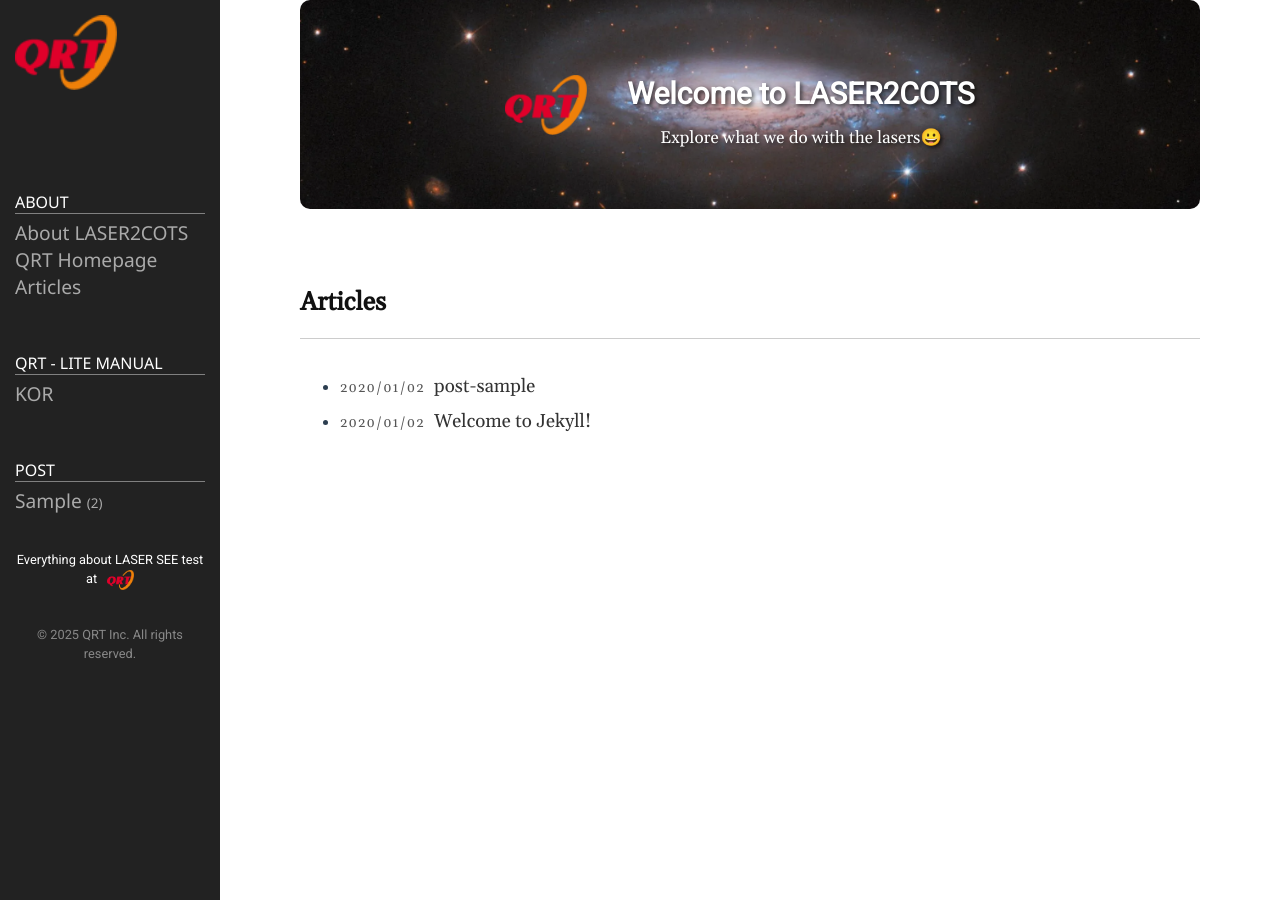
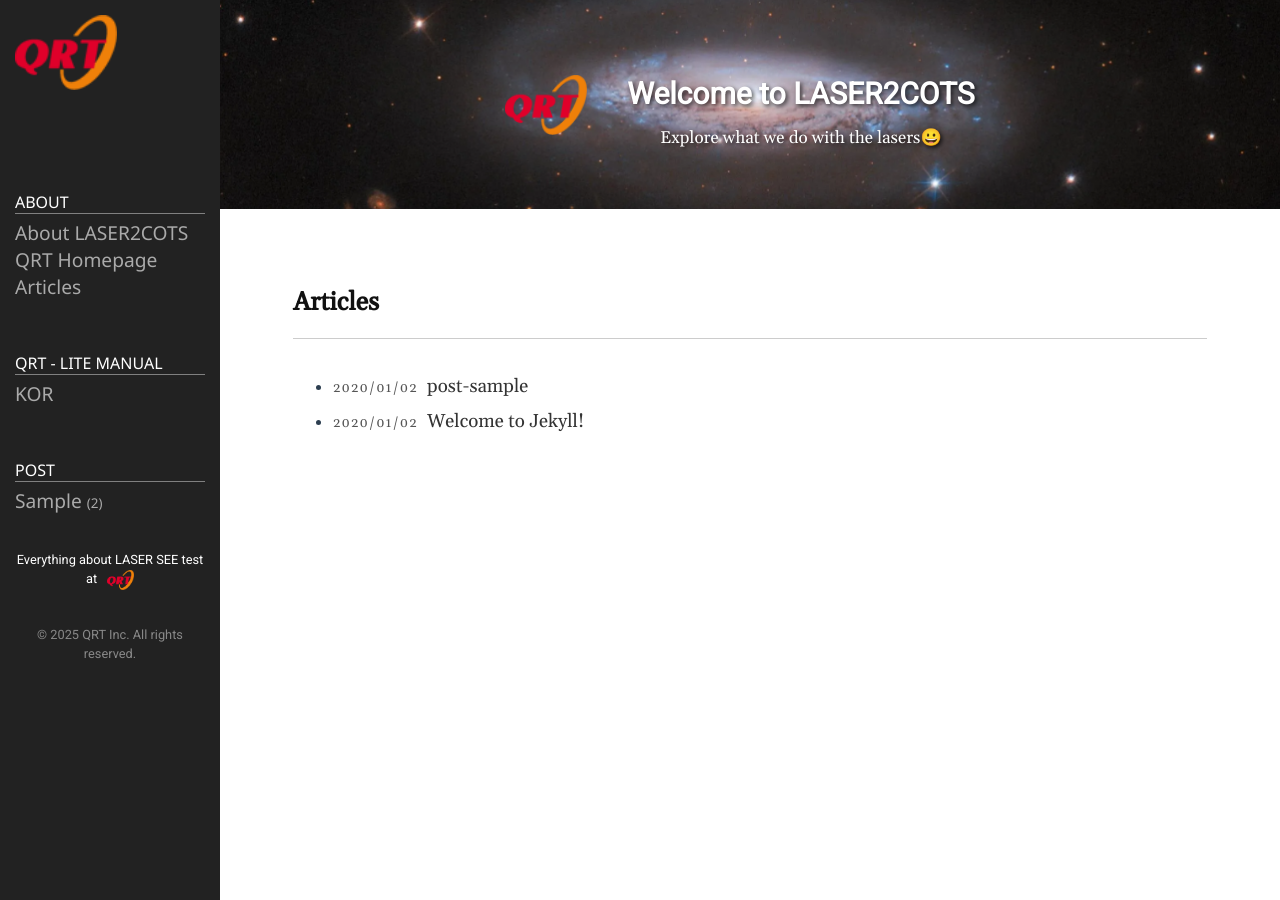
Before and after one commit to q-rad/q-rad.github.io, a Jekyll site: the page built from index.md, in a window 1280 px wide. Built offline with Jekyll 4.4.1, drawn with Linux system fonts in a browser that asks for light colours.

Commit message:
꽉찬 배너

```diff
--- a/_includes/default.html
+++ b/_includes/default.html
@@ -1,7 +1,9 @@
 <!DOCTYPE html>
-<html lang="{{ page.lang | default: site.lang | default: "en" }}">
+<html lang="{{ page.lang | default: site.lang | default: 'en' }}">
   {%- include head.html -%}
-  <style>@import url(/public/css/syntax/{{ site.highlighter-theme }}.css);</style>
+  <style>
+	@import url("/public/css/syntax/{{ site.highlighter-theme }}.css");
+  </style>
   <title>{{ site.title }}</title>
   <!-- <link href="/public/css/bootstrap.min.css" rel="stylesheet"> -->
 
--- a/_includes/home.html
+++ b/_includes/home.html
@@ -1,14 +1,34 @@
+
+
 <article class="post">
 
-  <div class="welcome-section" style="display: flex; align-items: center; justify-content: center; margin-bottom: 20px;
-    background-image: url('{{ "/assets/space-background.png" | relative_url }}');
+  {% assign background_image = "/assets/space-background.png" %}
+  <style>
+    article {
+      padding: 0 0% 0;
+      font-size: 17px;
+      margin-bottom: 100px;
+      line-height: 1.9;
+    }
+    .content {
+      /*margin-left: 180px;*/
+      flex: 1 1 auto;
+      padding: 0px 0px;
+    }
+
+  </style>
+
+  <div class="welcome-section" style="display: flex; align-items: center;
+    justify-content: center;
+    margin-bottom: 20px;
     background-size: cover;
     background-position: center;
     padding: 40px 20px;
     color: white;
     text-shadow: 2px 2px 4px rgba(0,0,0,0.7);
-    border-radius: 10px;">
-
+    border-radius: 0px;
+    background-image: url('{{ background_image| relative_url }}');"
+    >
 
 
     <!-- 첫 번째 로고 -->
@@ -24,6 +44,7 @@
 
   </div>
 
+  <div class="content" style="margin: 0 20px; padding: 0 5% 0;">
     <header class="post-header home">
       <div class="post-title">Articles</div>
     </header>
@@ -45,8 +66,6 @@
       </ul>
     {%- endif -%}
     </div>
-</article>
-
-
 
   </div>
+</article>
--- a/public/css/style.css
+++ b/public/css/style.css
@@ -88,7 +88,7 @@
 .content {
 	/*margin-left: 180px;*/
 	flex: 1 1 auto;
-	padding: 0px 30px;
+	padding: 0px 20px;
 }
 
 .sidebar {
```
Lines whose indentation alone changed are shown as unchanged.
